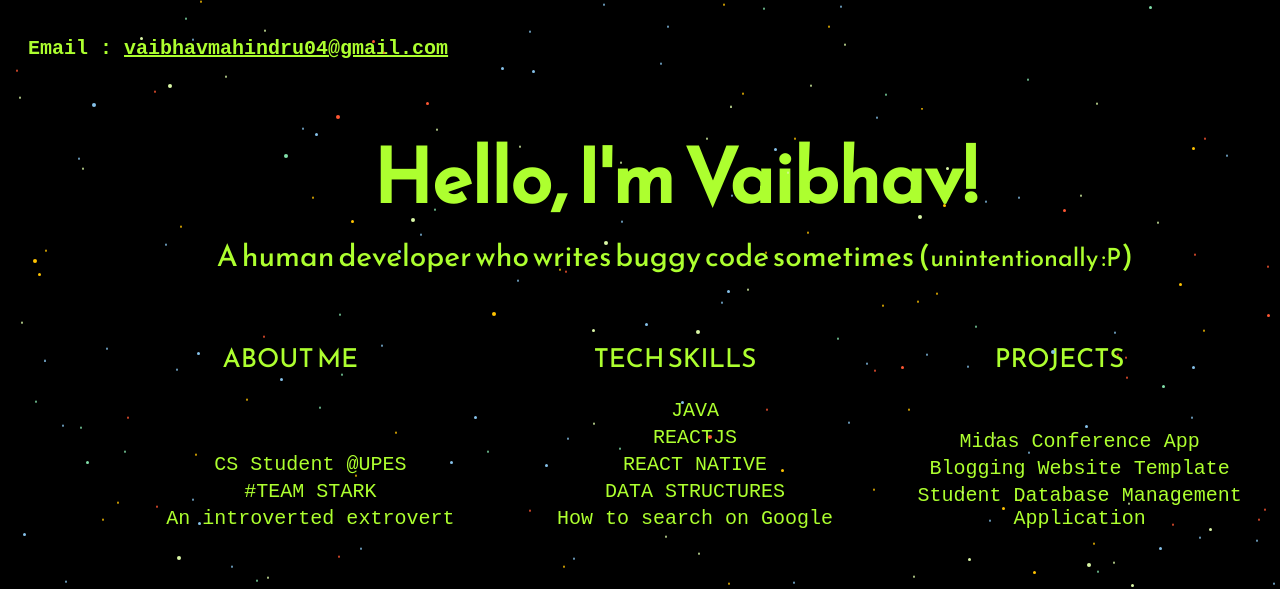
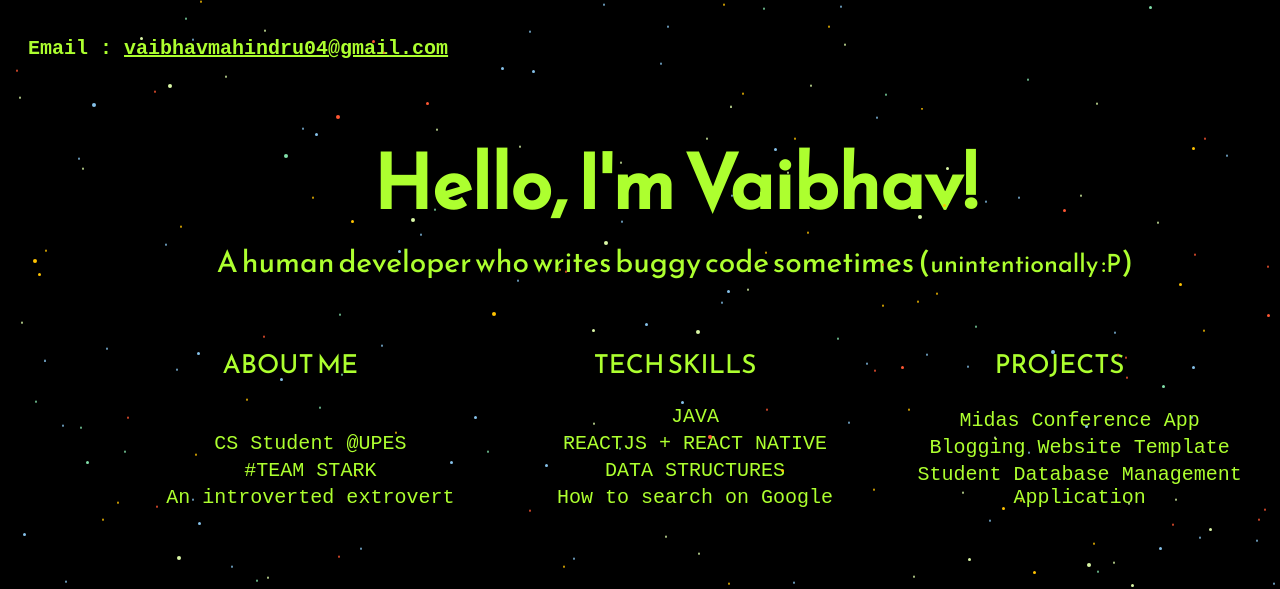
Before and after one commit to vaibhavmahindru/intro-page, a plain HTML site: page index.html in a window 1280 px wide. Shown: the top 589 px of the page. Drawn offline with Linux system fonts and the light colour scheme.

Commit message:
Update index.html

```diff
--- a/index.html
+++ b/index.html
@@ -60,8 +60,7 @@
             <div class="info">
               <ul>
                 <li>JAVA</li>
-                <li>REACTJS</li>
-                <li>REACT NATIVE</li>
+                <li>REACTJS + REACT NATIVE</li>
                 <li>DATA STRUCTURES</li>
                 <li>How to search on Google</li>
               </ul>
```
